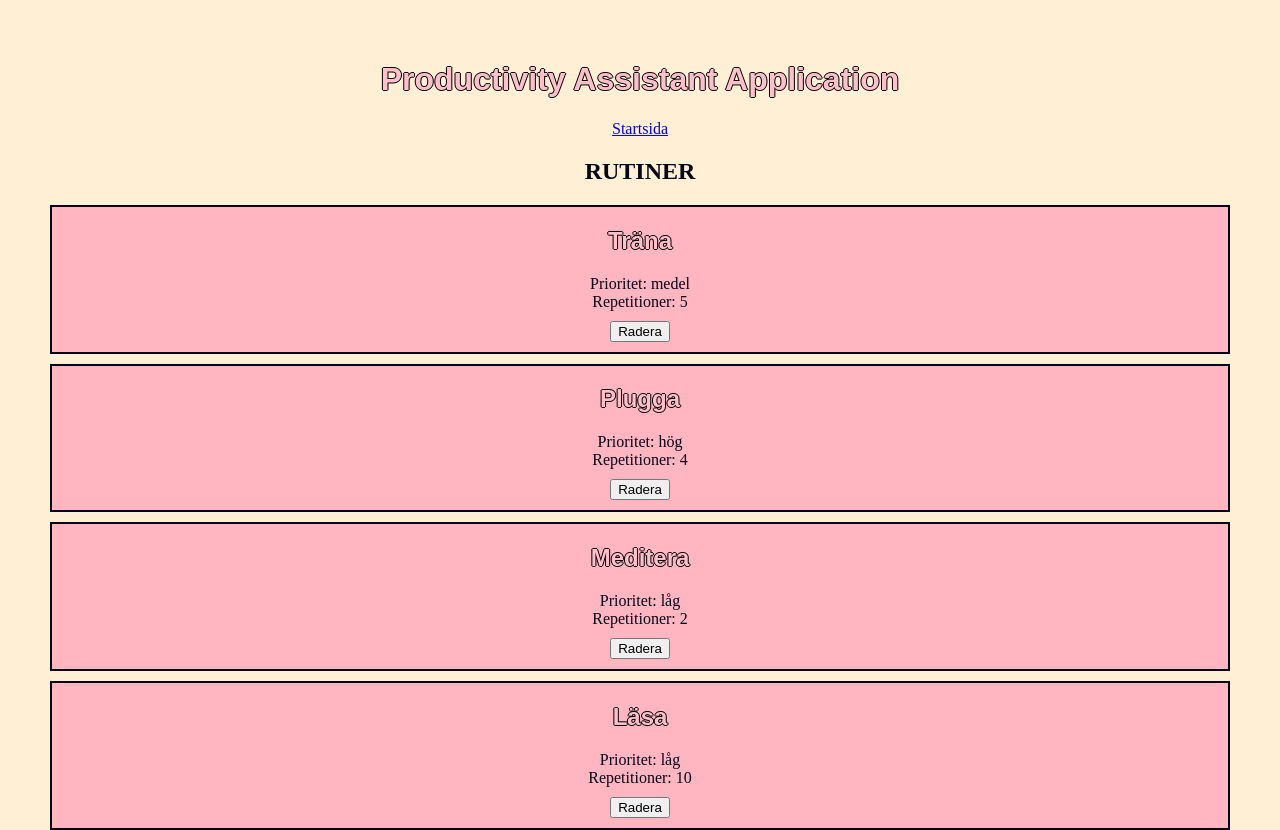
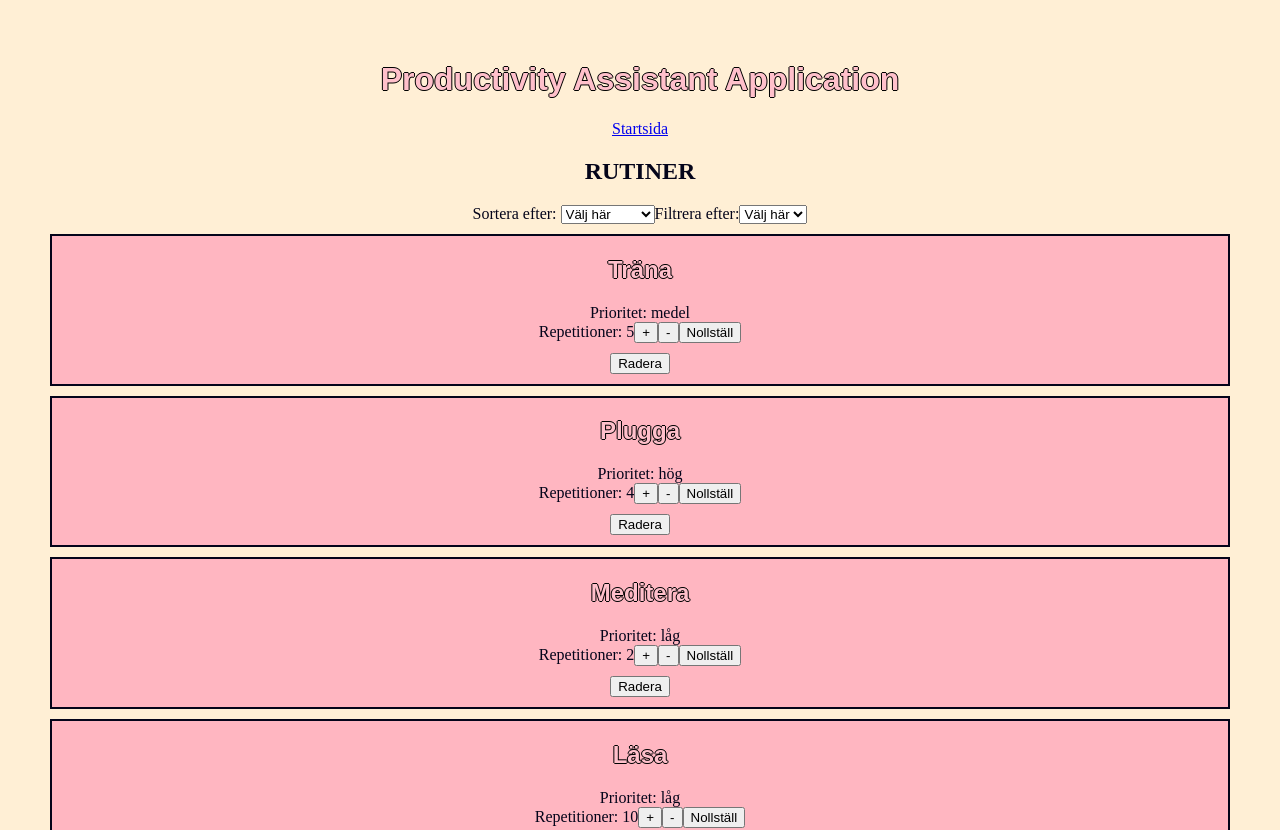
Before and after one commit to yolandaatt/Productivity-App, a React (Vite) app: page /habits in a window 1280 px wide. Shown: the top 830 px of the page. Built offline with nearby package versions, Linux system fonts and the light colour scheme.

Commit message:
knapparna och dylikt

```diff
--- a/src/Componenter/Navigation.jsx
+++ b/src/Componenter/Navigation.jsx
@@ -6,9 +6,7 @@ const Navigation = () => {
         <>
         <nav>
 
-
                 <Link to="/">Startsida</Link>
-
 
         </nav>
         </>
--- a/src/Habits.componenter/Habits.jsx
+++ b/src/Habits.componenter/Habits.jsx
@@ -1,15 +1,82 @@
+import { useState } from "react";
 import { useNavigate } from "react-router-dom"
-import { useState } from "react";
 
 function Habitsx({habits, setHabits}) {
+    const [SFHabits, setSFHabits] = useState(habits)
 
     const navigation = useNavigate()
 
     const radera = (index) => {
 
-        const uppdaterad = habits.filter((_, i) => i !== index);
-        setHabits(uppdaterad);
+        const uppdaterad = SFHabits.filter((_, i) => i !== index);
+        setSFHabits(uppdaterad);
+        setHabits(uppdaterad)
         localStorage.setItem("habits", JSON.stringify(uppdaterad));
+    }
+
+
+    const filtrera = (e) => {
+
+        const filtreraH = e.target.value
+
+        if(!filtreraH){
+            setSFHabits([...habits])
+            return
+        }
+
+        const nyaFilt = habits.filter(
+            (habit) => habit.priority.toLowerCase() === filtreraH.toLowerCase()
+        )
+
+        setSFHabits(nyaFilt)
+    }
+
+    const sortera = (e) => {
+
+        const sorteraH = e.target.value
+        const nyaSort = [...SFHabits]
+
+            if(sorteraH === "Repetition"){
+                nyaSort.sort((a,b) => b.rep - a.rep)}
+
+            else if(sorteraH === "Prioritet"){
+                const omvanldaPrio = {"hög": 3, "medel": 2, "låg": 1}
+                nyaSort.sort((a,b) => omvanldaPrio[b.priority] - omvanldaPrio[a.priority])}
+
+            setSFHabits(nyaSort)
+    }
+
+    const repUpp = (index) => {
+        const uppdaterad = SFHabits.map((habit, i) => {
+            if(i === index) {
+                return {...habit, rep: Number(habit.rep) + 1}
+            } return habit
+        })
+        setSFHabits(uppdaterad)
+        setHabits(uppdaterad)
+        localStorage.setItem("habits", JSON.stringify(uppdaterad))
+    }
+
+    const repNer = (index) => {
+        const uppdaterad = SFHabits.map((habit, i) => {
+            if(i === index) {
+                return {...habit, rep: Number(habit.rep) - 1}
+            } return habit
+        })
+        setSFHabits(uppdaterad)
+        setHabits(uppdaterad)
+        localStorage.setItem("habits", JSON.stringify(uppdaterad))
+    }
+
+    const repNoll = (index) => {
+        const uppdaterad = SFHabits.map((habit, i) => {
+            if(i === index) {
+                return {...habit, rep: Number(habit.rep) - Number(habit.rep)}
+            } return habit
+        })
+        setSFHabits(uppdaterad)
+        setHabits(uppdaterad)
+        localStorage.setItem("habits", JSON.stringify(uppdaterad))
     }
 
 
@@ -18,14 +85,32 @@ function Habitsx({habits, setHabits}) {
 
      <h2>RUTINER</h2>
 
+        <div className="SortFilt">
+            <label for = "SortVal">Sortera efter: </label>
+            <select id="SortVal" onChange={sortera}>
+            <option value="">Välj här</option>
+            <option value="Repetition">Repetitioner</option>
+            <option value="Prioritet">Prioritet</option>
+            </select>
 
-            {habits.map((habit, i) => (
+            <label for="FiltVal">Filtrera efter:</label>
+            <select id="FiltVal" onChange={filtrera}>
+                <option value="">Välj här</option>
+                <option value="låg">Låg</option>
+                <option value="medel">Medel</option>
+                <option value="hög">Hög</option>
+            </select>
+
+            {SFHabits.map((habit, i) => (
                 <div style={{border: "solid 2px", backgroundColor:"lightpink", margin: "10px"}} key={i}>
                     <h2 style={{fontFamily:"fantasy", color:"pink",
                         textShadow:"-1px 0 black, 0 1px black, 1px 0 black, 0 -1px black"}}>{habit.title}</h2>
                     Prioritet: {habit.priority}
                     <br/>
                     Repetitioner: {habit.rep}
+                    <button onClick={() => repUpp(i)}>+</button>
+                    <button onClick={() => repNer(i)}>-</button>
+                    <button onClick={() => repNoll(i)}>Nollställ</button>
                     <br/>
                     <button style={{margin:"10px"}} onClick={() => radera(i)}>
                         Radera
@@ -34,6 +119,8 @@ function Habitsx({habits, setHabits}) {
                     </div>
             ))}
 
+         </div>
+
             <button onClick={() => navigation("/newhabit")}>Skapa ny Rutin</button>
 
         </>
--- a/src/Habits.componenter/NewHabit.jsx
+++ b/src/Habits.componenter/NewHabit.jsx
@@ -35,9 +35,9 @@ function NewHabit({addHabit}) {
         <label for="prio" style={{backgroundColor:"white", color:"grey", border:"solid 1px"}}>Välj prioritet: </label>
         <select id="prio" style={{width:"79px"}} onChange={(e) => setPriority(e.target.value)} value={priority}>
         <option value="">Välj </option>
-        <option value="låg">Låg</option>
-        <option value="medel">Medel</option>
-        <option value="hög">Hög</option>
+        <option value="låg">låg</option>
+        <option value="medel">medel</option>
+        <option value="hög">hög</option>
         </select>
         <br/>
 
```
